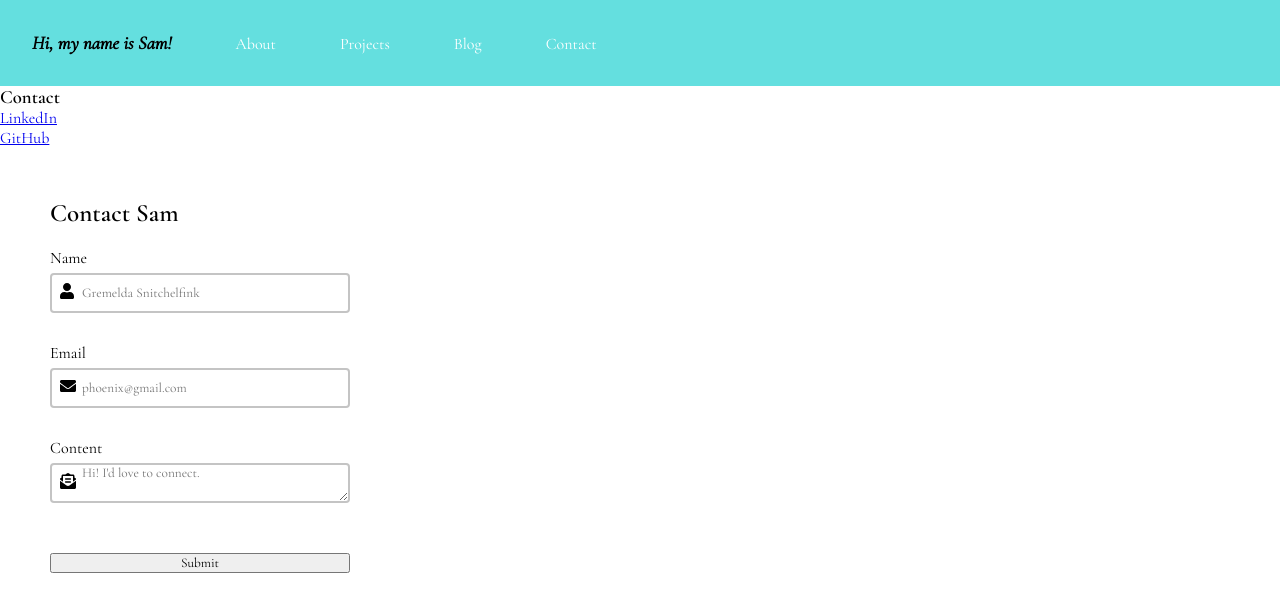
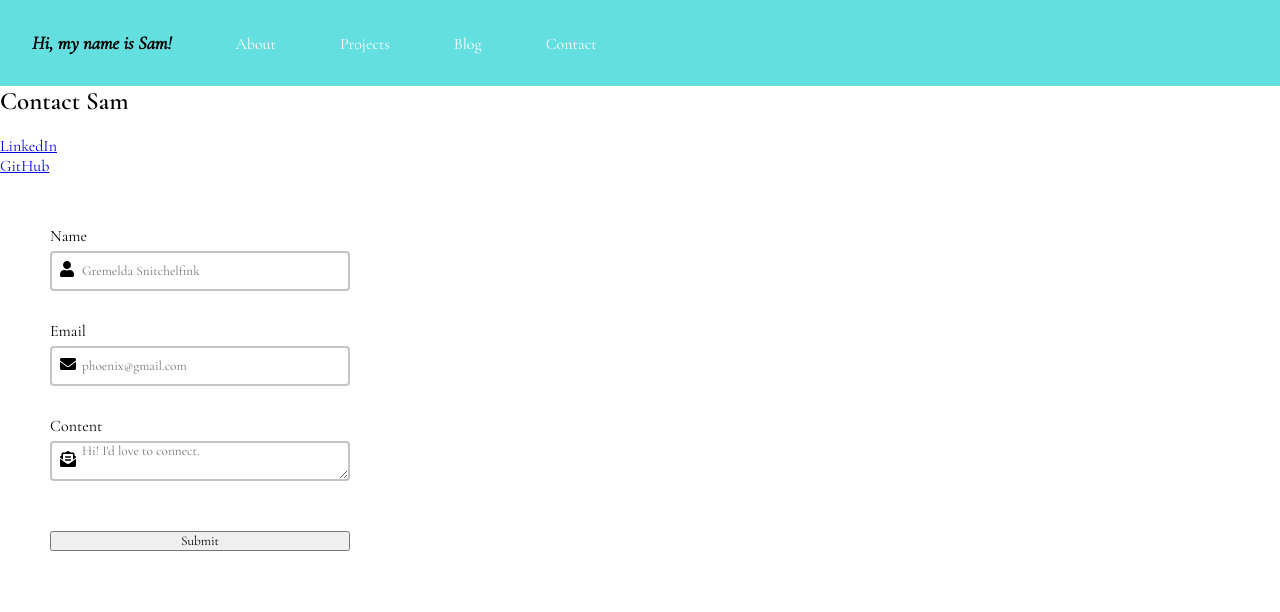
Before and after one commit to isphinxs/portfolio, a React (Create React App) app: page /contact in a window 1280 px wide. Shown: the top 612 px of the page. Built offline with nearby package versions, Linux system fonts and the light colour scheme.

Commit message:
Adjust HTML

```diff
--- a/src/components/Contact.js
+++ b/src/components/Contact.js
@@ -68,13 +68,12 @@ function Contact() {
 
     return(
         <div className="Contact">
-            <h3>Contact</h3>
+            <div className="title">Contact Sam</div>
             <ul>
                 <li><a href="https://www.linkedin.com/in/sam-ostrowski/">LinkedIn</a></li>
                 <li><a href="https://github.com/isphinxs">GitHub</a></li>
             </ul>
             <form onSubmit={handleSubmit}>
-                <div className="title">Contact Sam</div>
                 <div>
                     <label htmlFor="name">Name</label>
                     <FontAwesomeIcon className="icon" icon={faUser} size="1x" />
```
